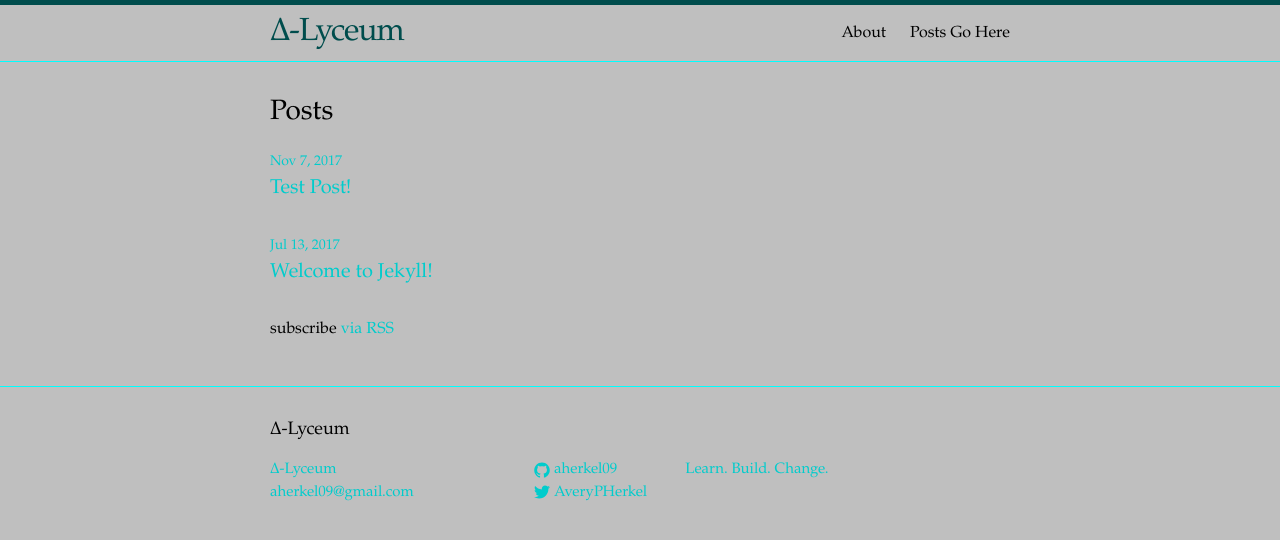
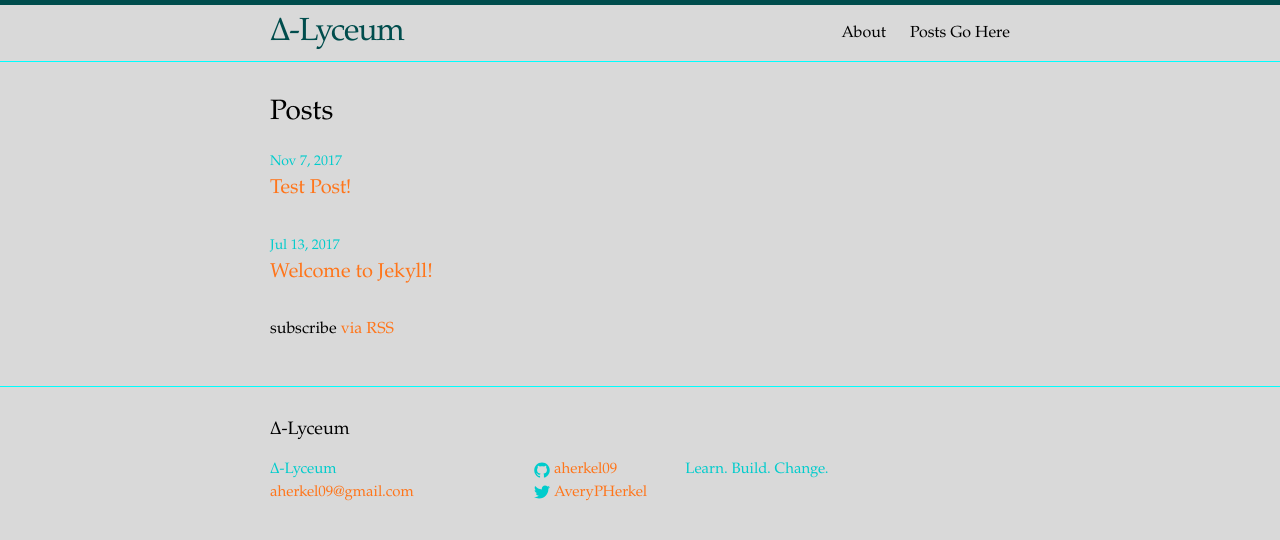
Before and after one commit to DeltaLyceum/aherkel09.github.io, a Jekyll site: the page built from index.html, in a window 1280 px wide. Shown: the top 540 px of the page. Built offline with Jekyll 4.4.1, drawn with Linux system fonts in a browser that asks for light colours.

Commit message:
Update main.scss

```diff
--- a/css/main.scss
+++ b/css/main.scss
@@ -15,8 +15,8 @@ $base-line-height: 1.5;
 $spacing-unit:     30px;
 
 $text-color:       #000000;
-$background-color: #bfbfbf;
-$brand-color:      #00cccc;
+$background-color: #d9d9d9;
+$brand-color:      #ff751a;
 
 $grey-color:       #00cccc;
 $grey-color-light: lighten($grey-color, 10%);
```
